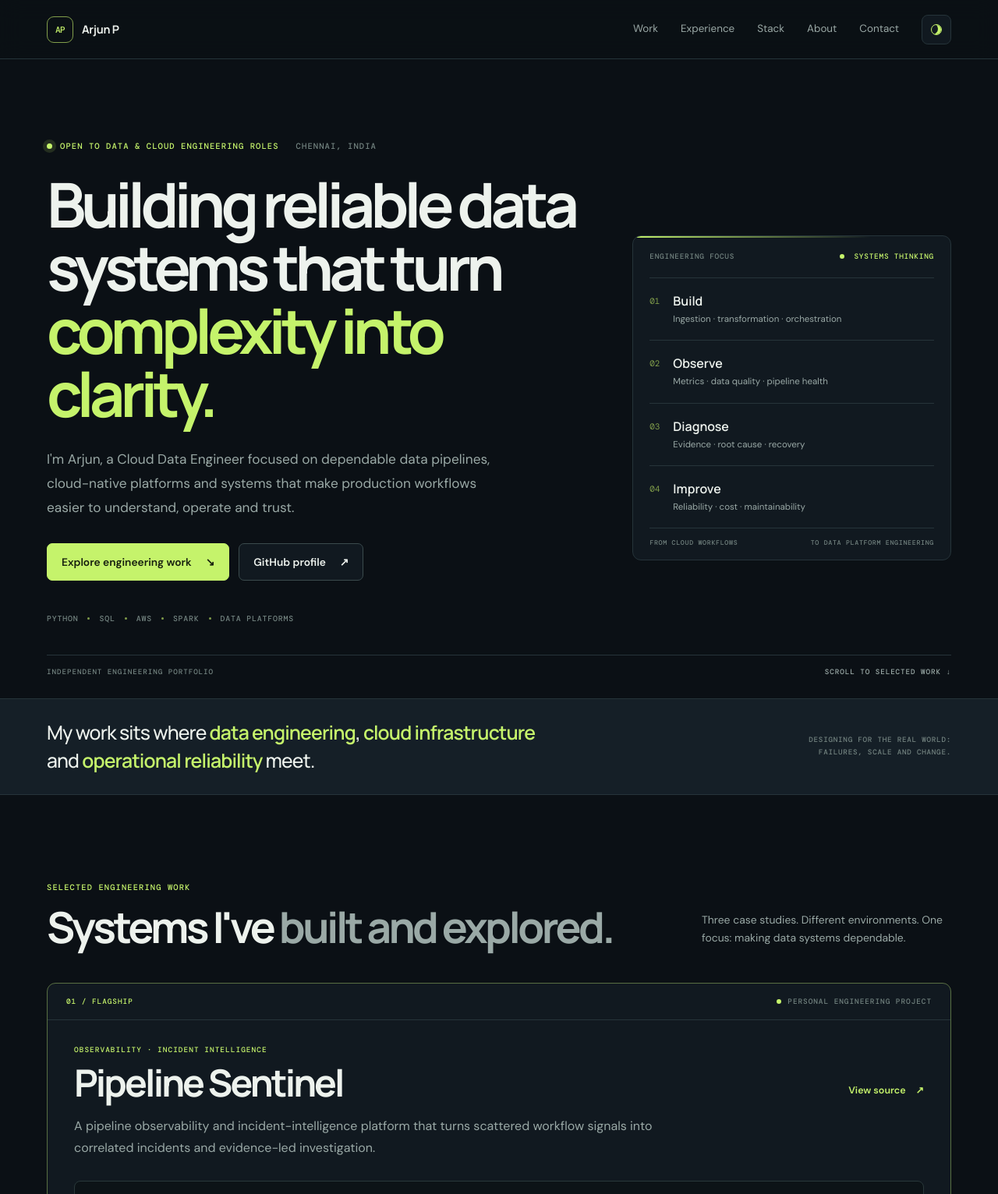
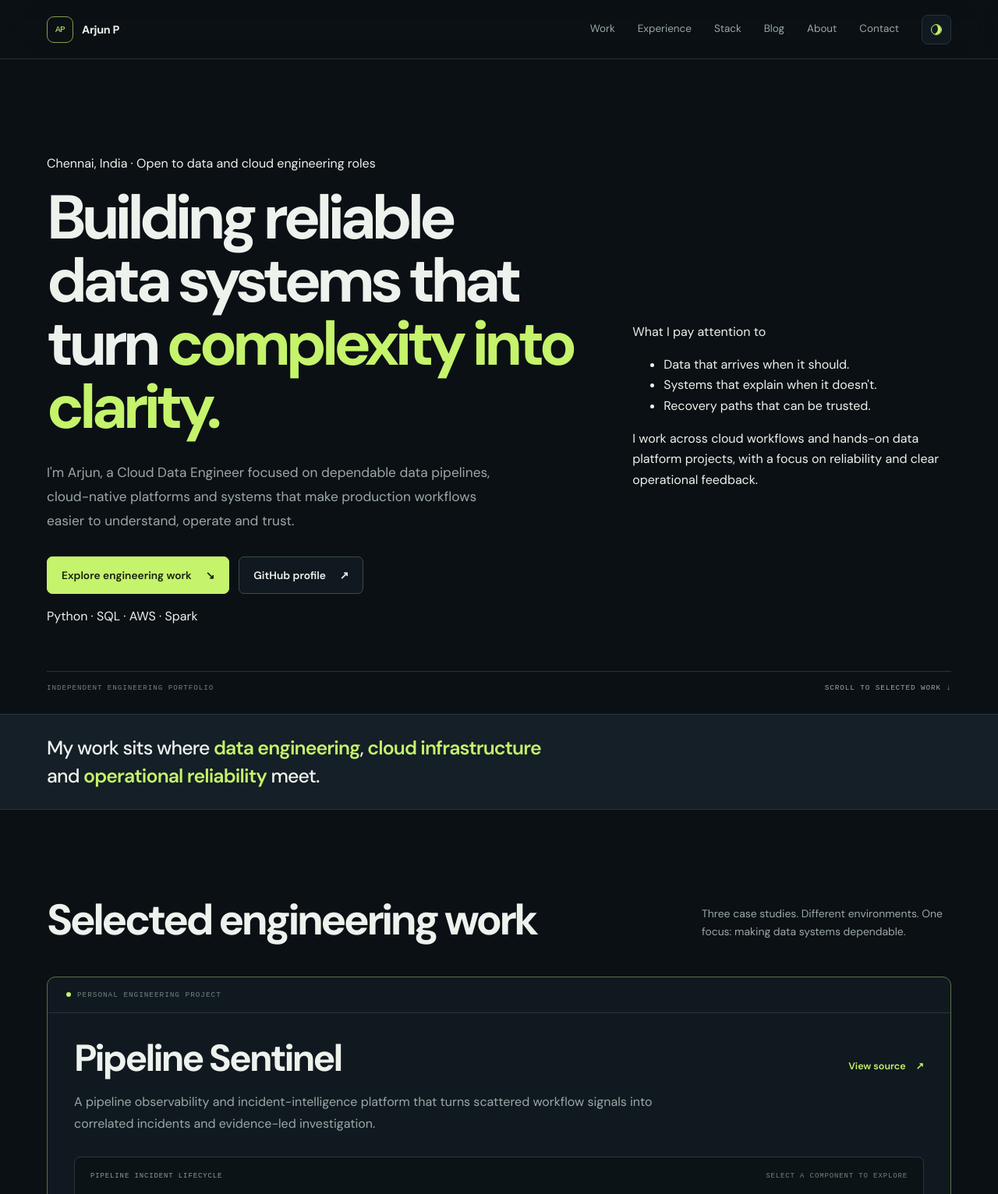
Before and after one commit to ArjHub/Portfolio, a plain HTML site: page index.html in a window 1280 px wide. Shown: the top 1532 px of the page at 78% size. Drawn offline with nearby package versions, Linux system fonts and the light colour scheme.

Commit message:
Refine homepage into an editorial engineering portfolio

```diff
--- a/index.html
+++ b/index.html
@@ -15,8 +15,9 @@
   <title>Arjun P — Cloud & Data Engineer</title>
   <link rel="preconnect" href="https://fonts.googleapis.com">
   <link rel="preconnect" href="https://fonts.gstatic.com" crossorigin>
-  <link href="https://fonts.googleapis.com/css2?family=DM+Mono:wght@400;500&family=DM+Sans:wght@400;500;600;700&family=Manrope:wght@400;500;600;700;800&display=swap" rel="stylesheet">
-  <link rel="stylesheet" href="style.css">
+  <link href="https://fonts.googleapis.com/css2?family=DM+Sans:wght@400;500;600;700&family=Fraunces:opsz,wght@9..144,400;9..144,500;9..144,600&display=swap" rel="stylesheet">
+  <link rel="stylesheet" href="/style.css">
+  <link rel="stylesheet" href="/editorial.css">
   <script>document.documentElement.classList.add('js');try{const t=localStorage.getItem('ap-theme');if(t)document.documentElement.dataset.theme=t}catch(e){}</script>
 </head>
 <body id="top">
@@ -26,7 +27,7 @@
     <a class="wordmark" href="#top" aria-label="Arjun P home"><span class="mark">AP</span><span>Arjun P</span></a>
     <button class="menu-button" type="button" aria-expanded="false" aria-controls="nav-links" aria-label="Open navigation"><span></span><span></span></button>
     <div class="nav-links" id="nav-links">
-      <a href="#work">Work</a><a href="#experience">Experience</a><a href="#stack">Stack</a><a href="#about">About</a><a href="#contact">Contact</a>
+      <a href="#work">Work</a><a href="#experience">Experience</a><a href="#stack">Stack</a><a href="/blog/">Blog</a><a href="#about">About</a><a href="#contact">Contact</a>
       <button class="theme-button" type="button" aria-label="Switch to light theme" title="Switch theme"><span class="theme-symbol" aria-hidden="true"></span></button>
     </div>
   </nav>
@@ -35,26 +36,23 @@
 <main id="main">
   <section class="hero shell">
     <div class="hero-main">
-      <div class="availability"><span class="pulse"></span><span>OPEN TO DATA & CLOUD ENGINEERING ROLES</span><span class="availability-place">CHENNAI, INDIA</span></div>
+      <p class="hero-location">Chennai, India <span>·</span> Open to data and cloud engineering roles</p>
       <h1>Building reliable data systems that turn <span>complexity into clarity.</span></h1>
       <p class="hero-copy">I'm Arjun, a Cloud Data Engineer focused on dependable data pipelines, cloud-native platforms and systems that make production workflows easier to understand, operate and trust.</p>
       <div class="hero-actions">
         <a class="button button-primary" href="#work">Explore engineering work <span aria-hidden="true">↘</span></a>
         <a class="button button-quiet" href="https://github.com/ArjHub" target="_blank" rel="noopener noreferrer">GitHub profile <span aria-hidden="true">↗</span></a>
       </div>
-      <div class="hero-meta">
-        <span>PYTHON</span><i></i><span>SQL</span><i></i><span>AWS</span><i></i><span>SPARK</span><i></i><span>DATA PLATFORMS</span>
-      </div>
+      <p class="hero-tools">Python · SQL · AWS · Spark</p>
     </div>
-    <aside class="hero-console" aria-label="Engineering focus">
-      <div class="console-top"><span>ENGINEERING FOCUS</span><span class="console-live"><i></i> SYSTEMS THINKING</span></div>
-      <div class="console-grid">
-        <div class="console-item"><span class="console-index">01</span><div><b>Build</b><small>Ingestion · transformation · orchestration</small></div></div>
-        <div class="console-item"><span class="console-index">02</span><div><b>Observe</b><small>Metrics · data quality · pipeline health</small></div></div>
-        <div class="console-item"><span class="console-index">03</span><div><b>Diagnose</b><small>Evidence · root cause · recovery</small></div></div>
-        <div class="console-item"><span class="console-index">04</span><div><b>Improve</b><small>Reliability · cost · maintainability</small></div></div>
-      </div>
-      <div class="console-foot"><span>FROM CLOUD WORKFLOWS</span><span>TO DATA PLATFORM ENGINEERING</span></div>
+    <aside class="hero-note" aria-label="Engineering interests">
+      <p class="hero-note-title">What I pay attention to</p>
+      <ul>
+        <li>Data that arrives when it should.</li>
+        <li>Systems that explain when it doesn't.</li>
+        <li>Recovery paths that can be trusted.</li>
+      </ul>
+      <p class="hero-note-copy">I work across cloud workflows and hands-on data platform projects, with a focus on reliability and clear operational feedback.</p>
     </aside>
     <div class="hero-bottom"><span>INDEPENDENT ENGINEERING PORTFOLIO</span><a href="#work">SCROLL TO SELECTED WORK <span aria-hidden="true">↓</span></a></div>
   </section>
@@ -62,20 +60,20 @@
   <section class="intro-band">
     <div class="shell intro-inner">
       <p>My work sits where <strong>data engineering</strong>, <strong>cloud infrastructure</strong> and <strong>operational reliability</strong> meet.</p>
-      <span>DESIGNING FOR THE REAL WORLD: FAILURES, SCALE AND CHANGE.</span>
+
     </div>
   </section>
 
   <section class="section shell" id="work">
     <div class="section-heading">
-      <div><p class="section-label">SELECTED ENGINEERING WORK</p><h2>Systems I've <span>built and explored.</span></h2></div>
+      <div><h2>Selected engineering work</h2></div>
       <p class="section-aside">Three case studies. Different environments. One focus: making data systems dependable.</p>
     </div>
 
     <article class="case case-primary" id="pipeline-sentinel">
-      <div class="case-topline"><span class="case-number">01 / FLAGSHIP</span><span class="case-kind"><i class="status-dot"></i> PERSONAL ENGINEERING PROJECT</span></div>
+      <div class="case-topline"><span class="case-kind"><i class="status-dot"></i> PERSONAL ENGINEERING PROJECT</span></div>
       <div class="case-heading">
-        <div><p class="case-eyebrow">OBSERVABILITY · INCIDENT INTELLIGENCE</p><h3>Pipeline Sentinel</h3></div>
+        <div><h3>Pipeline Sentinel</h3></div>
         <a class="external-link" href="https://github.com/ArjHub/Pipeline-Sentinel" target="_blank" rel="noopener noreferrer">View source <span aria-hidden="true">↗</span></a>
       </div>
       <p class="case-lede">A pipeline observability and incident-intelligence platform that turns scattered workflow signals into correlated incidents and evidence-led investigation.</p>
@@ -112,9 +110,9 @@
     </article>
 
     <article class="case case-secondary" id="lakehouse">
-      <div class="case-topline"><span class="case-number">02 / PERSONAL PROJECT</span><span class="case-kind">STREAMING · LAKEHOUSE</span></div>
+      <div class="case-topline"><span class="case-kind">STREAMING · LAKEHOUSE</span></div>
       <div class="case-heading">
-        <div><p class="case-eyebrow">DISTRIBUTED PROCESSING · ANALYTICS ENGINEERING</p><h3>Real-Time Data Platform</h3></div>
+        <div><h3>Real-Time Data Platform</h3></div>
         <a class="external-link" href="https://github.com/ArjHub" target="_blank" rel="noopener noreferrer">GitHub profile <span aria-hidden="true">↗</span></a>
       </div>
       <p class="case-lede">A Kafka-to-lakehouse pipeline exploring event ingestion, Spark processing, medallion storage and analytics modeling with dbt.</p>
@@ -137,9 +135,9 @@
     </article>
 
     <article class="case case-secondary" id="sharepoint">
-      <div class="case-topline"><span class="case-number">03 / PROFESSIONAL WORK</span><span class="case-kind"><i class="status-dot"></i> TATA CONSULTANCY SERVICES</span></div>
+      <div class="case-topline"><span class="case-kind"><i class="status-dot"></i> TATA CONSULTANCY SERVICES</span></div>
       <div class="case-heading">
-        <div><p class="case-eyebrow">ENTERPRISE INGESTION · CLOUD AUTOMATION</p><h3>SharePoint-to-S3 Extraction Framework</h3></div>
+        <div><h3>SharePoint-to-S3 Extraction Framework</h3></div>
         <span class="confidential-note">CLIENT DETAILS OMITTED</span>
       </div>
       <p class="case-lede">A Python-based enterprise extraction framework developed as part of my TCS role to move documents from nested SharePoint libraries into Amazon S3 with state tracking and resilient processing.</p>
@@ -162,7 +160,7 @@
   <section class="experience-section" id="experience">
     <div class="shell">
       <div class="section-heading">
-        <div><p class="section-label">PROFESSIONAL EXPERIENCE</p><h2>Engineering in a <span>production environment.</span></h2></div>
+        <div><h2>Experience</h2></div>
         <p class="section-aside">Building, supporting and improving cloud data workflows in an enterprise setting.</p>
       </div>
       <div class="experience-entry">
@@ -192,7 +190,7 @@
 
   <section class="section shell" id="stack">
     <div class="section-heading">
-      <div><p class="section-label">TECHNICAL TOOLKIT</p><h2>Tools chosen for <span>the job at hand.</span></h2></div>
+      <div><h2>Tools I use</h2></div>
       <p class="section-aside">Grouped by where I've applied them. Not every technology represents the same depth of experience.</p>
     </div>
     <div class="toolkit">
@@ -205,19 +203,19 @@
 
   <section class="about-section" id="about">
     <div class="shell about-grid">
-      <div><p class="section-label">A LITTLE ABOUT HOW I WORK</p><h2>Curious by default.<br><span>Grounded in execution.</span></h2></div>
+      <div><h2>How I approach engineering</h2></div>
       <div class="about-copy"><p>I enjoy understanding what happens beyond the happy path: why a pipeline failed, how data moves through a system, where state gets lost, and what makes a recovery safe.</p><p>My experience spans enterprise AWS workflows and hands-on data platform projects. I keep learning by building, testing failure scenarios and documenting the trade-offs—not just collecting tools.</p><a class="text-link" href="https://www.linkedin.com/in/arjun--p/" target="_blank" rel="noopener noreferrer">Connect on LinkedIn <span aria-hidden="true">↗</span></a></div>
     </div>
   </section>
 
   <section class="contact-section" id="contact">
     <div class="shell contact-inner">
-      <div><p class="section-label">LET'S BUILD SOMETHING USEFUL</p><h2>Have a data challenge<br><span>worth solving?</span></h2><p>I'm open to Data Engineer, Cloud Data Engineer, Data Platform and Cloud Engineering opportunities.</p></div>
+      <div><h2>Have a data challenge worth solving?</h2><p>I'm open to Data Engineer, Cloud Data Engineer, Data Platform and Cloud Engineering opportunities.</p></div>
       <div class="contact-actions"><a class="button button-primary" href="mailto:heyaitzarjun@gmail.com">Get in touch <span aria-hidden="true">↗</span></a><a href="https://www.linkedin.com/in/arjun--p/" target="_blank" rel="noopener noreferrer">LinkedIn ↗</a><a href="https://github.com/ArjHub" target="_blank" rel="noopener noreferrer">GitHub ↗</a><button class="copy-email" type="button" data-copy="heyaitzarjun@gmail.com">Copy email</button><span class="copy-status" aria-live="polite"></span></div>
     </div>
   </section>
 </main>
-<footer class="footer shell"><a class="wordmark" href="#top"><span class="mark">AP</span><span>Arjun P</span></a><span>DESIGNED AROUND THE ENGINEERING, NOT THE OTHER WAY AROUND.</span><a href="#top">Back to top ↑</a></footer>
+<footer class="footer shell"><a class="wordmark" href="#top"><span class="mark">AP</span><span>Arjun P</span></a><nav class="footer-links" aria-label="Footer"><a href="/blog/">Blog</a><a href="https://github.com/ArjHub" target="_blank" rel="noopener noreferrer">GitHub</a><a href="https://www.linkedin.com/in/arjun--p/" target="_blank" rel="noopener noreferrer">LinkedIn</a></nav><span>© 2026 Arjun P</span><a href="#top">Back to top ↑</a></footer>
 <script src="script.js" defer></script>
 </body>
 </html>
```
